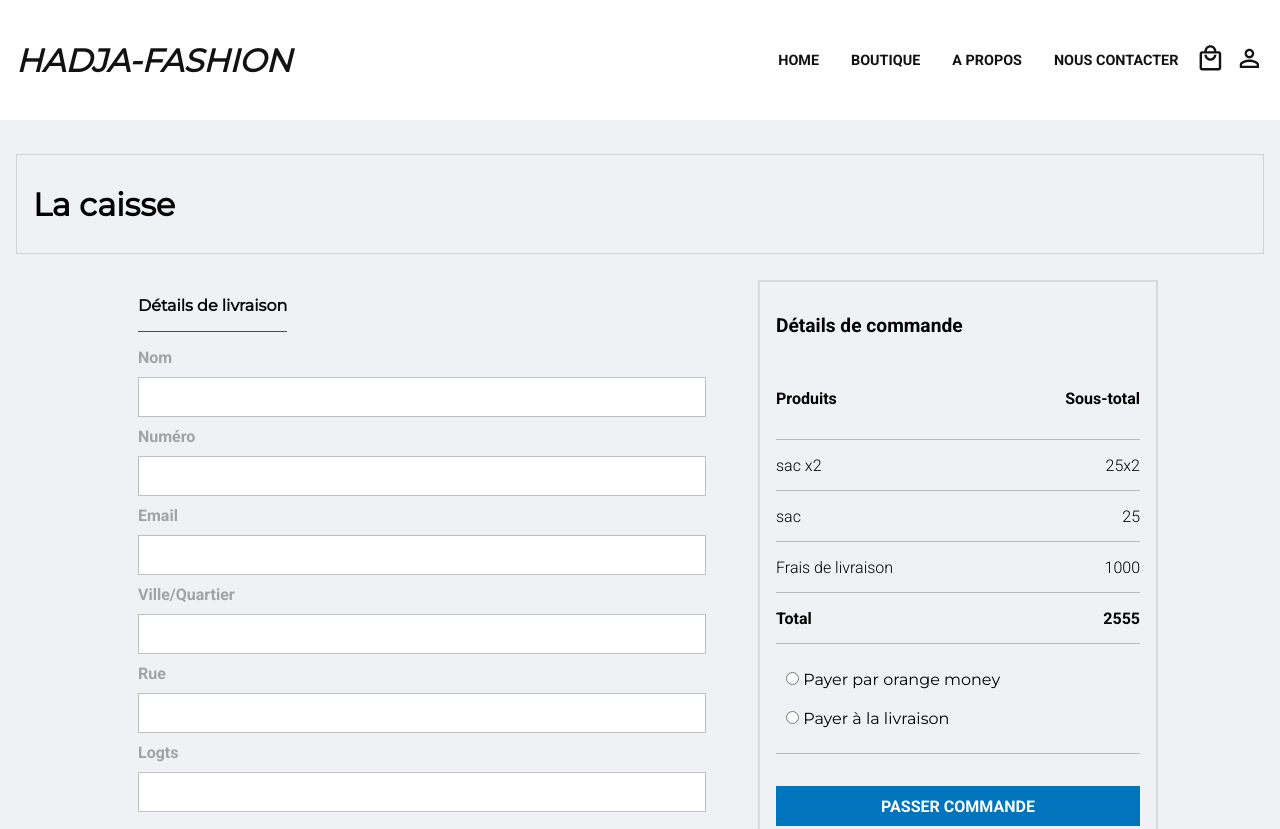
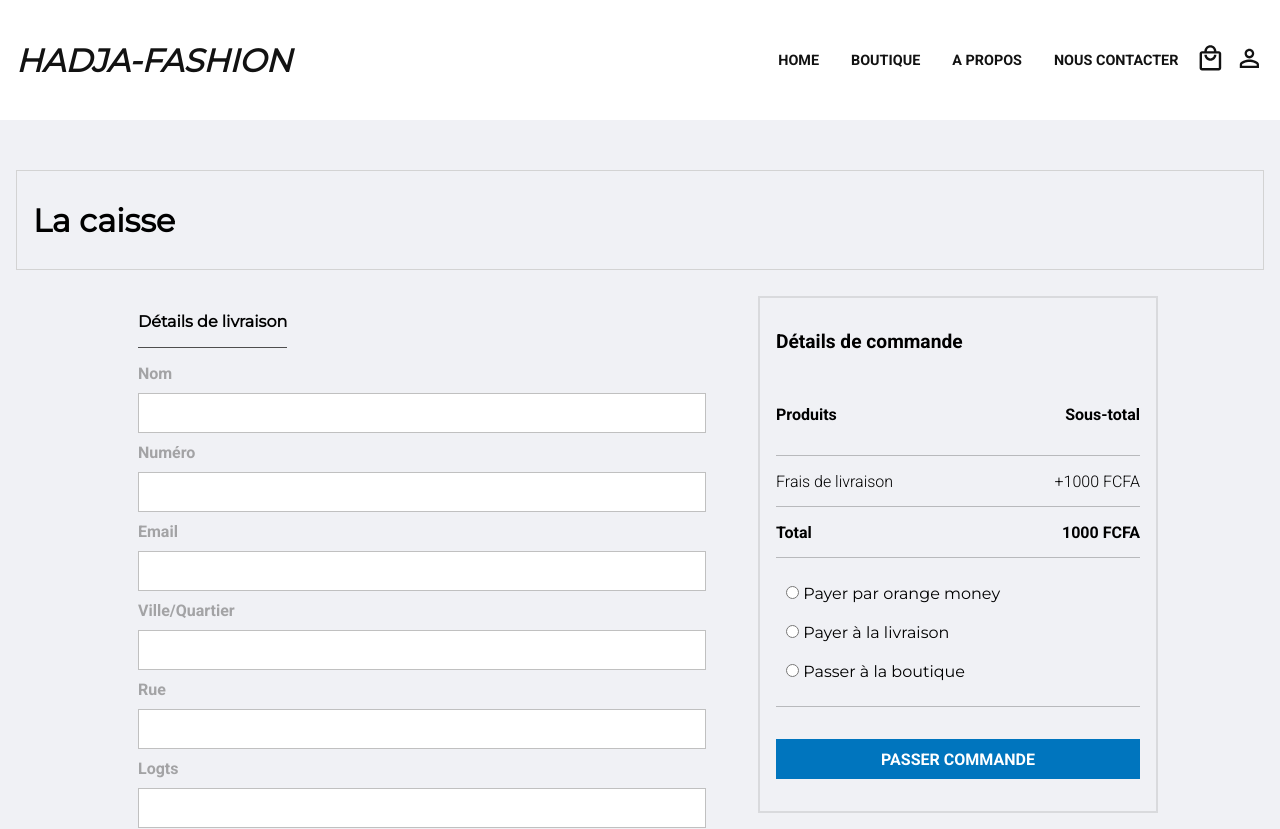
Before and after one commit to salif18/Template-ecom-next, a Next.js app in the folder shop/: page /cart/address in a window 1280 px wide. Shown: the top 829 px of the page. Built offline with nearby package versions, Linux system fonts and the light colour scheme; a web font is replaced by a local one.

Commit message:
ajout de context cart et auth

```diff
--- a/shop/app/(store)/products/[id]/page.jsx
+++ b/shop/app/(store)/products/[id]/page.jsx
@@ -7,10 +7,10 @@ import styles from "../../../styles/_single.module.scss"
 import data from "../../../lib/fakedata"
 import GeneredStarRating from '@/app/utils/generatedStars'
 import ProductCard from '@/app/components/ProductCard'
-import { MyStore } from '@/app/context/MyContext'
+import { CartContext} from '@/app/context/CartContext'
 
 const SingleProduct = () => {
-    const { addToCart } = useContext(MyStore);
+    const { addToCart } = useContext(CartContext);
     const { id } = useParams()
 
 
--- a/shop/app/cart/address/page.jsx
+++ b/shop/app/cart/address/page.jsx
@@ -1,10 +1,12 @@
 "use client"
 
 import LayoutPage from '@/app/layouts/Layout'
-import React from 'react';
+import React, { useContext } from 'react';
 import styles from "../../styles/_address.module.scss"
+import { CartContext } from '@/app/context/CartContext';
 
 const AddressCheckOut = () => {
+  const { cart, total } = useContext(CartContext);
   return (
     <LayoutPage>
       <main className={styles.address}>
@@ -36,26 +38,29 @@ const AddressCheckOut = () => {
                 <h2>Produits</h2>
                 <h2>Sous-total</h2>
               </div>
-              <div className={styles.row2}>
-               <p>sac x2</p>
-               <p>25x2</p>
+
+              {
+                cart.map(item => (
+                  <div className={styles.row2} key={item.id} >  {/* Utilise un div parent ou React.Fragment */}
+                    <p>{item.name} x{item.qty}</p>
+                    <p>{item.price * item.qty} FCFA</p>
                   </div>
-              <div className={styles.row2}>
-               <p>sac</p>
-               <p>25</p>
-              </div>
+                ))
+              }
+
               <div className={styles.row2}>
                 <p>Frais de livraison</p>
-               <p>1000</p>
+                <p>+1000 FCFA</p>
               </div>
               <div className={styles.row3}>
                 <p>Total</p>
-               <p>2555</p>
+                <p>{total + 1000} FCFA</p>
               </div>
               <div className={styles.row4}>
                 <ul>
                   <li><input type='radio' name='mode-payement' value="par orange money" /> Payer par orange money</li>
-                 <li><input type='radio' name='mode-payement' value="à la livraison"/> Payer à la livraison </li>
+                  <li><input type='radio' name='mode-payement' value="à la livraison" /> Payer à la livraison </li>
+                  <li><input type='radio' name='mode-payement' value="passer à la boutique" /> Passer à la boutique</li>
                 </ul>
               </div>
               <button className={styles.btnCommande}>Passer commande</button>
--- /dev/null
+++ b/shop/app/context/AuthContext.js
@@ -0,0 +1,56 @@
+"use client";
+
+import { createContext, useState, useEffect } from "react";
+
+export const AuthContext = createContext();
+
+export const AuthProvider = (props) => {
+    const [user, setUser] = useState(null);
+    const [token, setToken] = useState(null);
+    const [userId, setUserId] = useState(null);
+
+    useEffect(() => {
+        // Vérifie si les données utilisateur, userId et token existent dans le localStorage
+        const storedUser = localStorage.getItem("user");
+        const storedUserId = localStorage.getItem("userId");
+        const storedToken = localStorage.getItem("token");
+
+        if (storedUser) {
+            setUser(JSON.parse(storedUser));
+        }
+
+        if (storedUserId) {
+            setUserId(JSON.parse(storedUserId));
+        }
+
+        if (storedToken) {  // Correction : on vérifie bien storedToken ici
+            setToken(JSON.parse(storedToken));
+        }
+    }, []);
+
+    const login = (userData, token, userId) => {
+        // Sauvegarde les données utilisateur dans le localStorage et dans le state
+        localStorage.setItem("user", JSON.stringify(userData));
+        localStorage.setItem("token", JSON.stringify(token));
+        localStorage.setItem("userId", JSON.stringify(userId));
+        setUser(userData);
+        setToken(token);
+        setUserId(userId);
+    };
+
+    const logout = () => {
+        // Supprime les données utilisateur du localStorage et du state
+        localStorage.removeItem("user");
+        localStorage.removeItem("userId");
+        localStorage.removeItem("token");
+        setUser(null);
+        setToken(null);
+        setUserId(null);
+    };
+
+    return (
+        <AuthContext.Provider value={{ user, userId, token, login, logout }}>
+            {props.children}
+        </AuthContext.Provider>
+    );
+};
--- /dev/null
+++ b/shop/app/context/CartContext.js
@@ -0,0 +1,103 @@
+"use client";
+
+import { createContext, useState, useEffect, useMemo } from "react";
+
+
+
+// Création de mon context
+export const CartContext = createContext();
+
+// La fonction provider
+export const CartProvider = (props) => {
+
+    // États de mes données
+    const [cart, setCart] = useState([]);
+
+    const addToCart = (item, size, color) => {
+        setCart((prevCart) => {
+            const existingItem = prevCart.find((itemExist) => itemExist.id === item.id);
+
+            if (existingItem) {
+                return prevCart.map((itemExist) =>
+                    itemExist.id === item.id ? { ...itemExist, qty: itemExist.qty + 1, selectedSize: size, selectedColor: color } : itemExist
+                );
+            } else {
+                return [...prevCart, { ...item, qty: 1, selectedSize: size, selectedColor: color }];
+            }
+        });
+    };
+
+
+
+    useEffect(() => {
+        // Récupère le contenu du panier depuis localStorage lors du montage
+        const storedCart = localStorage.getItem("cart");
+        if (storedCart) {
+            setCart(JSON.parse(storedCart));
+        }
+    }, []);
+
+
+    useEffect(() => {
+        // Sauvegarde le panier dans localStorage à chaque modification
+        localStorage.setItem("cart", JSON.stringify(cart));
+    }, [cart]);
+
+
+    const removeFromCart = (itemId) => {
+        setCart((prevCart) => prevCart.filter((item) => item.id !== itemId));
+    };
+
+    const clearCart = () => {
+        setCart([]);
+    };
+
+    useEffect(() => {
+        console.log("Contenu du panier après mise à jour:", cart);
+    }, [cart]);
+
+    const incrementQuantity = (itemId) => {
+        setCart((prevCart) =>
+            prevCart.map((item) =>
+                item.id === itemId ? { ...item, qty: item.qty + 1 } : item
+            )
+        );
+    };
+
+    const decrementQuantity = (itemId) => {
+        setCart((prevCart) =>
+            prevCart.map((item) =>
+                item.id === itemId ? { ...item, qty: item.qty - 1 } : item,
+            )
+                .filter((item) => item.qty > 0) // Supprime les articles avec une quantité de 0
+        );
+
+    };
+
+    const total = useMemo(() => {
+        return cart.reduce((total, item) => total + item.price * item.qty, 0);
+    }, [cart]);
+
+    const nombreArticles = useMemo(() => {
+        return cart.reduce((count, item) => count + item.qty, 0);
+    }, [cart]);
+
+
+    const contextValue = {
+        cart: cart,
+        setCart: setCart,
+        addToCart: addToCart,
+        incrementQuantity: incrementQuantity,
+        decrementQuantity: decrementQuantity,
+        removeFromCart: removeFromCart,
+        clearCart: clearCart,
+        total: total,
+        nombreArticles: nombreArticles
+    };
+
+    return (
+        <CartContext.Provider value={contextValue}>
+            {props.children}
+        </CartContext.Provider>
+    );
+}
--- a/shop/app/context/MyContext.js
+++ /dev/null
@@ -1,47 +0,0 @@
-"use client";
-
-import { createContext, useState, useEffect } from "react";
-
-
-
-// Création de mon context
-export const MyStore = createContext();
-
-// La fonction provider
-export const MyStoreProvider = (props) => {
-
-    // États de mes données
-    const [cart, setCart] = useState([]);
-
-    const addToCart = (item, size, color) => {
-        setCart((prevCart) => {
-            const existingItem = prevCart.find((itemExist) => itemExist.id === item.id);
-
-            if (existingItem) {
-                return prevCart.map((itemExist) =>
-                    itemExist.id === item.id ? { ...itemExist, qty: itemExist.qty + 1, selectedSize: size, selectedColor: color } : itemExist
-                );
-            } else {
-                return [...prevCart, { ...item, qty: 1, selectedSize: size, selectedColor: color }];
-            }
-        });
-    };
-
-    useEffect(() => {
-        console.log("Contenu du panier après mise à jour:", cart);
-    }, [cart]);
-
-
-
-    const contextValue = {
-        cart: cart,
-        setCart: setCart,
-        addToCart: addToCart
-    };
-
-    return (
-        <MyStore.Provider value={contextValue}>
-            {props.children}
-        </MyStore.Provider>
-    );
-}
--- a/shop/app/layout.js
+++ b/shop/app/layout.js
@@ -2,7 +2,8 @@ import './styles/globals.scss';
 import { config } from '@fortawesome/fontawesome-svg-core';
 import '@fortawesome/fontawesome-svg-core/styles.css';
 config.autoAddCss = false;
-import {MyStoreProvider} from "@/app/context/MyContext"
+import { CartProvider } from "@/app/context/CartContext";
+import { AuthProvider } from './context/AuthContext';
 
 export const metadata = {
   title: 'Hadja-fashion.vercel',
@@ -12,9 +13,11 @@ export const metadata = {
 export default function RootLayout({ children }) {
   return (
     <html lang="en">
-      <MyStoreProvider>
-        <body>{children}</body>
-      </MyStoreProvider>
+      <AuthProvider>
+        <CartProvider>
+          <body>{children}</body>
+        </CartProvider>
+      </AuthProvider>
     </html>
   )
 }
--- a/shop/app/styles/_address.module.scss
+++ b/shop/app/styles/_address.module.scss
@@ -1,6 +1,6 @@
 .address {
     width: 100%;
-    height: 100vh;
+    min-height: 100vh;
     padding: 16px;
     display: flex;
     align-items: flex-start;
--- a/shop/app/styles/_cart.module.scss
+++ b/shop/app/styles/_cart.module.scss
@@ -1,6 +1,6 @@
 .cart {
     width: 100%;
-    height: 100vh;
+    min-height: 100vh;
     display: flex;
     flex-direction: column;
     align-items: center;
--- a/shop/app/styles/_single.module.scss
+++ b/shop/app/styles/_single.module.scss
@@ -1,5 +1,6 @@
 .singlePage {
     width: 100%;
+    min-height: 100vh;
     display: flex;
     flex-direction: column;
     align-items: center;
```
Also changed, not shown: shop/app/cart/page.jsx (+24 -44 lines). Lines whose indentation alone changed are shown as unchanged.
